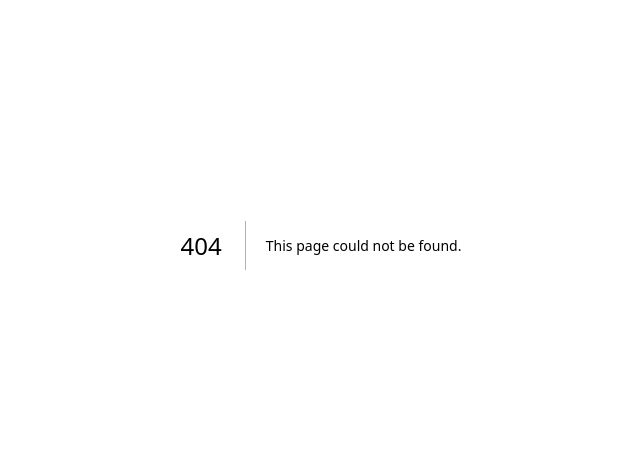
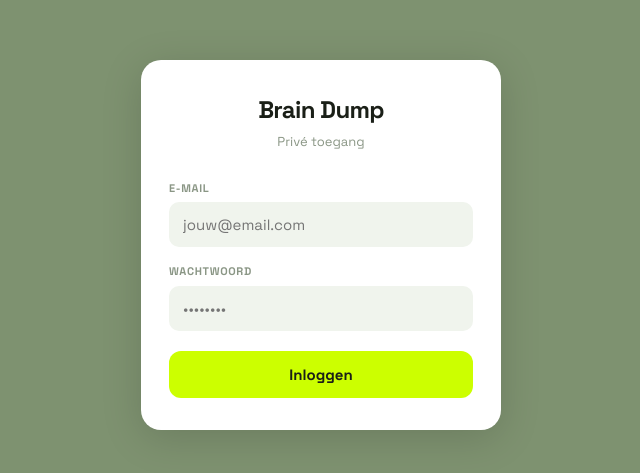
Before and after one commit to rick040/brain-dump, a Next.js app: page /login in a window 1280 px wide. Before the commit this address had no page. Shown: the part 155-628 px from the top of the page, without its empty margins (319-959 px from the left). Built offline with nearby package versions, Linux system fonts and the light colour scheme.

Commit message:
Create login.js

```diff
--- /dev/null
+++ b/pages/login.js
@@ -0,0 +1,67 @@
+import { useState } from "react";
+import Head from "next/head";
+import { useRouter } from "next/router";
+import { supabase } from "../lib/supabase";
+
+export default function Login() {
+  const router = useRouter();
+  const [email, setEmail] = useState("");
+  const [password, setPassword] = useState("");
+  const [loading, setLoading] = useState(false);
+  const [error, setError] = useState("");
+
+  async function handleLogin(e) {
+    e.preventDefault();
+    setLoading(true);
+    setError("");
+    const { error: authError } = await supabase.auth.signInWithPassword({ email, password });
+    if (authError) { setError("Verkeerde gegevens."); setLoading(false); return; }
+    router.push(router.query.redirect || "/");
+  }
+
+  return (
+    <>
+      <Head>
+        <title>Login - Brain Dump</title>
+        <meta name="viewport" content="width=device-width, initial-scale=1, viewport-fit=cover" />
+      </Head>
+      <div style={s.root}>
+        <div style={s.card}>
+          <div style={s.logoWrap}>
+            <div style={s.logo}>Brain Dump</div>
+            <div style={s.sub}>Privé toegang</div>
+          </div>
+          <form onSubmit={handleLogin} style={s.form}>
+            <div style={s.field}>
+              <label style={s.label}>E-mail</label>
+              <input type="email" value={email} onChange={(e) => setEmail(e.target.value)} placeholder="jouw@email.com" style={s.input} required autoComplete="email" />
+            </div>
+            <div style={s.field}>
+              <label style={s.label}>Wachtwoord</label>
+              <input type="password" value={password} onChange={(e) => setPassword(e.target.value)} placeholder="••••••••" style={s.input} required autoComplete="current-password" />
+            </div>
+            {error && <div style={s.error}>{error}</div>}
+            <button type="submit" disabled={loading} style={{ ...s.btn, ...(loading ? s.btnDis : {}) }}>
+              {loading ? "Inloggen..." : "Inloggen"}
+            </button>
+          </form>
+        </div>
+      </div>
+    </>
+  );
+}
+
+const s = {
+  root: { minHeight: "100vh", background: "var(--bg)", display: "flex", alignItems: "center", justifyContent: "center", padding: "20px 16px" },
+  card: { width: "100%", maxWidth: 360, background: "var(--bg2)", borderRadius: 20, padding: "32px 28px", boxShadow: "0 8px 40px rgba(0,0,0,0.15)", display: "flex", flexDirection: "column", gap: 28 },
+  logoWrap: { textAlign: "center" },
+  logo: { fontWeight: 800, fontSize: 24, letterSpacing: "-0.03em", color: "var(--text)" },
+  sub: { fontSize: 13, color: "var(--muted)", marginTop: 4 },
+  form: { display: "flex", flexDirection: "column", gap: 16 },
+  field: { display: "flex", flexDirection: "column", gap: 6 },
+  label: { fontSize: 11, fontWeight: 700, color: "var(--muted)", letterSpacing: "0.06em", textTransform: "uppercase" },
+  input: { background: "var(--bg3)", border: "none", borderRadius: 10, padding: "13px 14px", fontSize: 15, color: "var(--text)", width: "100%", fontFamily: "var(--font)" },
+  error: { fontSize: 12, color: "var(--danger)", padding: "8px 12px", background: "rgba(232,85,85,0.1)", borderRadius: 8, fontWeight: 500 },
+  btn: { background: "var(--accent)", color: "var(--accent-text)", fontWeight: 700, fontSize: 15, padding: "14px", borderRadius: 12, width: "100%", border: "none", cursor: "pointer", fontFamily: "var(--font)", marginTop: 4 },
+  btnDis: { opacity: 0.5 },
+};
```
